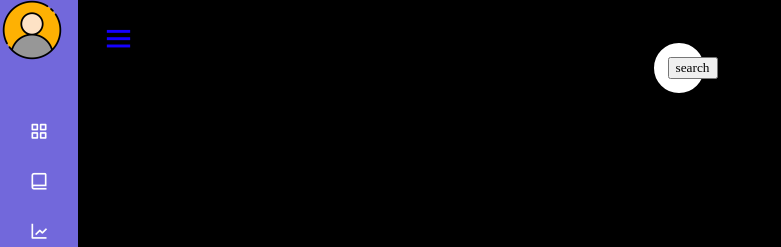
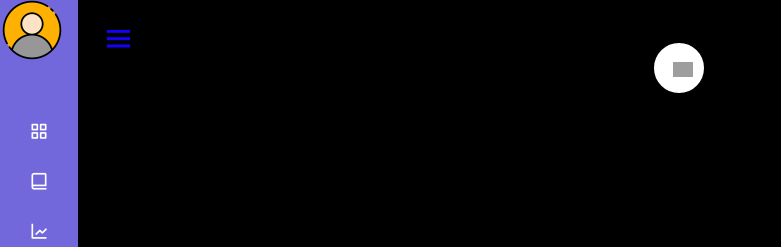
Before and after one commit to Robert-Polson/VSteam, a Django app: page /home_pages/ in a window 1280 px wide. Shown: the top 247 px of the page, without its empty margins (0-781 px from the left). Run offline with Django 5.2, Linux system fonts and the light colour scheme; a user stored in the database is signed in; data comes from the database, SQL or seed files in the repository; some web fonts are replaced; grey boxes are pictures that could not be loaded.

Commit message:
create new style and did functions

```diff
--- a/mysite/my_codes/templates/homePage.html
+++ b/mysite/my_codes/templates/homePage.html
@@ -105,11 +105,15 @@
 
     </div>
     <div style="text-align: center;">
-      <form action="" class="form">
-        <input id="query" type="search" name="username" class="input" placeholder="Search by Username" style="font-family:'Rocher';">
-        <i class="fa fa-search"><button type="button" class="material-symbols-outlined" style="font-family:'Rocher';" onclick="searchButtonListener();">search</button></i>
-      </form>
-  </div>
+  <form action="" class="form">
+    <input id="query" type="search" name="username" class="input" placeholder="Search by Username" style="font-family:'Rocher';">
+    <i class="fa fa-search">
+      <button type="button" class="material-symbols-outlined" style="background-color: transparent; border: none; padding: 0px; cursor: pointer;" onclick="searchButtonListener();">
+        <img src="{% static 'lajk.png' %}" style="height: 15px; margin: 5px; font-size: 0px; cursor: pointer;">
+      </button>
+    </i>
+  </form>
+</div>
     <!-- Add a container for the posts -->
 <div class="post-container">
   {% for post in posts %}
```
